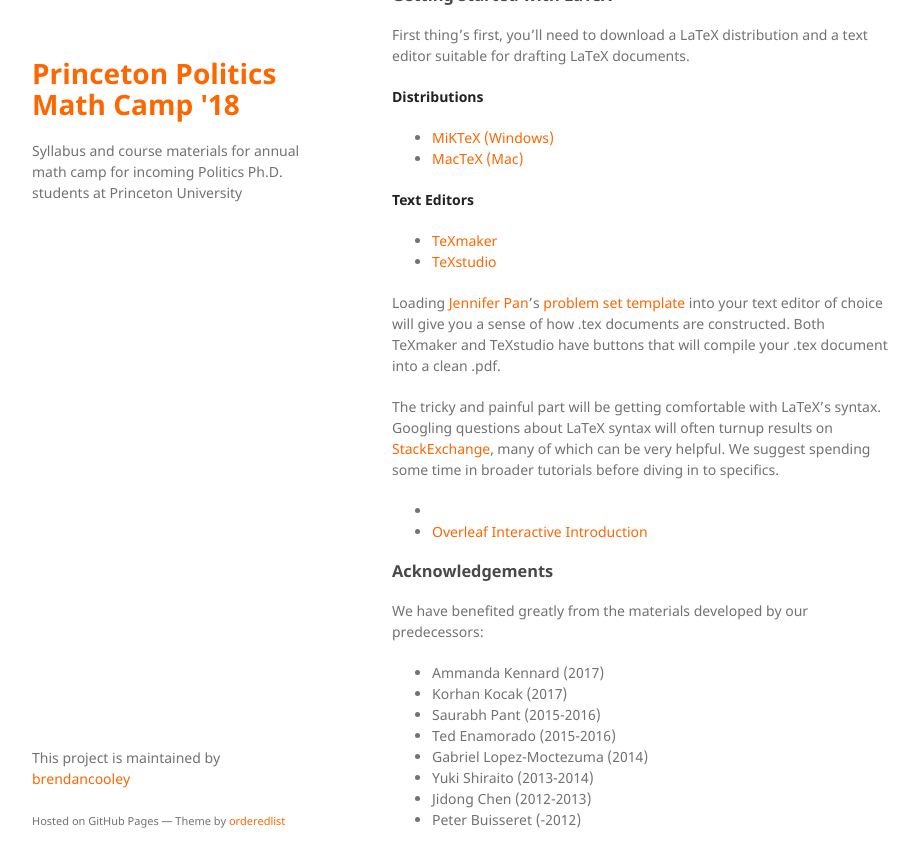
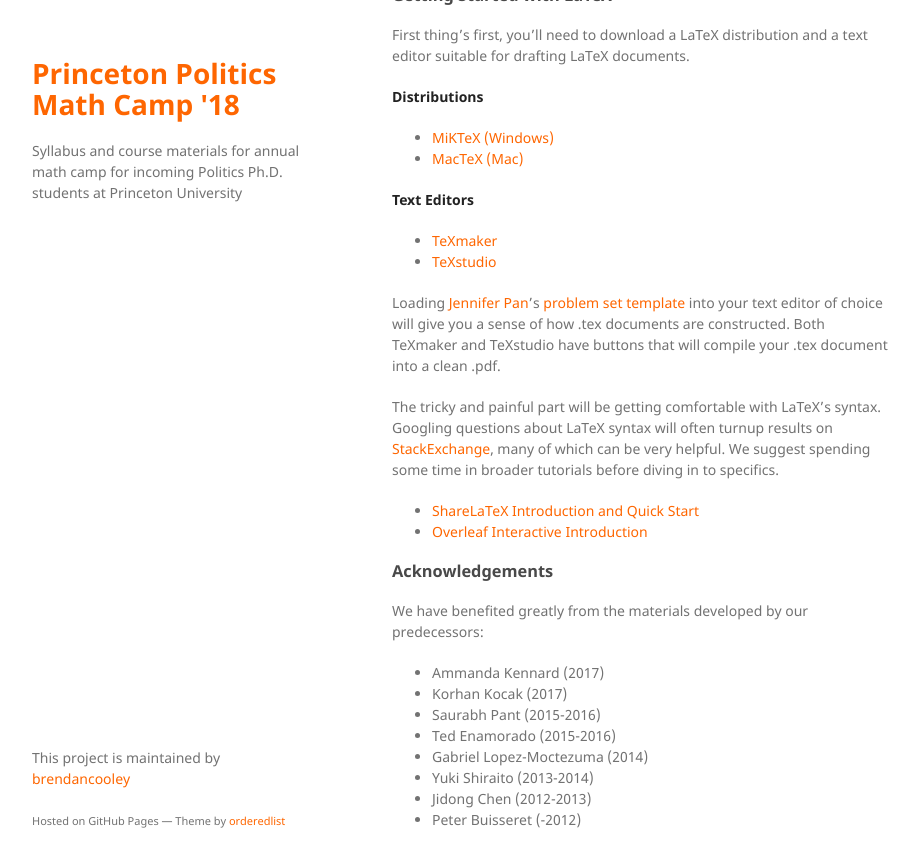
Before and after one commit to brendancooley/imps2019, a Jekyll site: the page built from index.md, in a window 1280 px wide and 900 px high, scrolled down 3153 px. Shown: the top 867 px of the window, without its empty margins (178-1097 px from the left). Built offline with Jekyll 4.4.1, drawn with Linux system fonts in a browser that asks for light colours; nearby versions of some CDN libraries; a script that is not in the unit is left out; our own code applies the rules of GitHub Pages for plain Markdown files.

Commit message:
fix link

```diff
--- a/index.md
+++ b/index.md
@@ -94,7 +94,7 @@
 
 The tricky and painful part will be getting comfortable with LaTeX's syntax. Googling questions about LaTeX syntax will often turnup results on [StackExchange](https://tex.stackexchange.com/), many of which can be very helpful. We suggest spending some time in broader tutorials before diving in to specifics.
 
-- [ShareLaTeX Introduction and Quick Start]: https://www.sharelatex.com/learn/Learn_LaTeX_in_30_minutes
+- [ShareLaTeX Introduction and Quick Start](https://www.sharelatex.com/learn/Learn_LaTeX_in_30_minutes)
 - [Overleaf Interactive Introduction](https://www.overleaf.com/latex/learn/free-online-introduction-to-latex-part-1#.Wu0Q-tPwa8o)
 
 ### Acknowledgements
```
